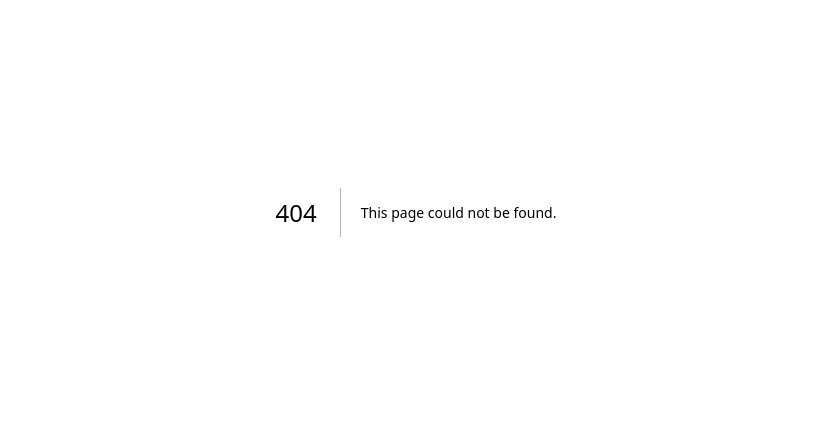
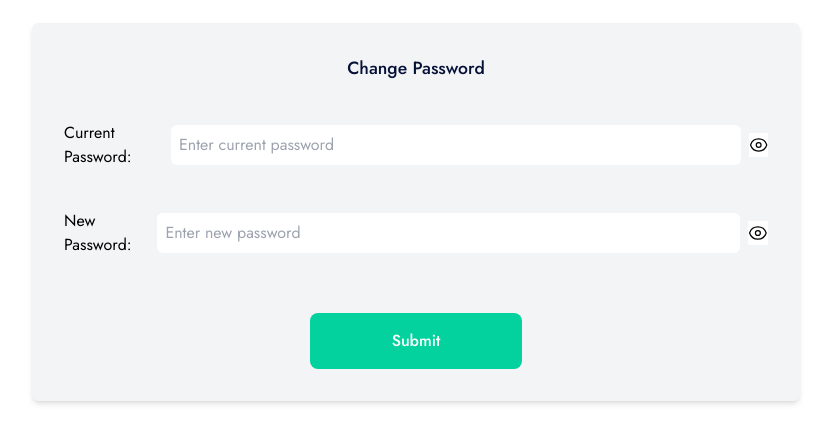
Before and after one commit to backendbro/cluthes, a Next.js app: page /ChangePassword in a window 1280 px wide. Before the commit this address had no page. Shown: the part 188-630 px from the top of the page, without its empty margins (224-1055 px from the left). Built offline with nearby package versions, Linux system fonts and the light colour scheme.

Commit message:
Done with change current password

```diff
--- a/components/Header.js
+++ b/components/Header.js
@@ -161,6 +161,8 @@ export default function Header() {
 						</li>
 
 
+
+
 						<hr />
 
 						<li
--- a/data/AssetsHeaderDataLeft.js
+++ b/data/AssetsHeaderDataLeft.js
@@ -20,5 +20,9 @@ export const AssetsHeaderDataLeft = [
     {
         name:"Verification",
         href:"/Verification"
+    },
+    {
+        name:"ChangePassword",
+        href:"/ChangePassword"
     }
 ]
--- /dev/null
+++ b/pages/ChangePassword.js
@@ -0,0 +1,163 @@
+import React from "react";
+import {useState, useRef} from "react"
+import {useRouter} from "next/router"
+import axios from "axios";
+import BeatLoader from 'react-spinners/BeatLoader'
+import { EyeIcon, EyeSlashIcon } from "@heroicons/react/24/outline";
+
+function ChangePassword() {
+    const [Loader, setLoader] = useState(false)
+    const [msg, setMsg] = useState(false)
+    const [Verify, setVerify] = useState(false)
+    const [name, setName] = useState("");
+    const [show_1, setShow_1] = useState(false);
+    const [show_2, setShow_2] = useState(false);
+
+    const oldPasswordRef = useRef(null)
+    const newPasswordRef = useRef(null)
+	const router = useRouter();
+
+
+
+
+    const changePassword = async () => {
+        setLoader(true)
+
+		if(!oldPasswordRef.current.value  || !newPasswordRef.current.value){
+			setMsg("Please fill in the empty field(s).")
+			setLoader(false);
+			return
+		}
+
+        await axios.put( "https://cluth-space.onrender.com/api/auth/reset-current-password",
+			{
+				currentPassword: oldPasswordRef.current.value,
+				newPassword:newPasswordRef.current.value
+			},
+			{
+				headers: {
+					Authorization: `Bearer ${localStorage.getItem("userToken")}`,
+					"Content-Type": "application/json",
+				}
+			},
+		).then((res)=> {
+
+			setMsg(res.data.message)
+            setLoader(false)
+            setVerify(true)
+
+			oldPasswordRef.current.value = " "
+			newPasswordRef.current.value = " "
+
+
+        }).catch((err)=> {
+
+			if(err.response.data.message == "INCORRECT PASSWORD"){
+				setMsg(err.response.data.message)
+				setLoader(false)
+
+				return;
+			}
+
+			setMsg("An error occured. Try again")
+			setLoader(false)
+			return;
+        })
+
+	};
+
+
+
+
+
+	return (
+		<div className='flex items-center justify-center h-[100vh]'>
+		<form className='w-[95%] mx-auto flex flex-col justify-start rounded-md space-y-8 md:w-[60%] bg-gray-100 !shadow-md shadow-gray-300  md:px-[2rem] py-8 px-6'>
+
+				<div className='flex flex-col space-y-4  justify-center'>
+					<p className='text-[1.1rem] font-medium text-center mb-6' style={{ color: "#051036" }}>
+						{Verify === true ? "Password Changed Successfully" : msg ? msg : `Change Password`}
+					</p>
+
+					<div className="flex flex-col md:flex-row gap-2 w-full md:items-center">
+                    <label for='username'> Current Password:</label>
+					<input
+						onChange={(e) => setName(e.target.value)}
+						className='p-2 outline-none rounded-md w-full'
+						type={`${show_1 ? "text" : "password"}`}
+						required
+                        ref={oldPasswordRef}
+						id='username'
+						placeholder='Enter current password'
+					/>
+
+						{!show_1 && (
+										<EyeIcon
+											onClick={() => {
+												setShow_1(true);
+											}}
+											className='w-6 h-6 text-black cursor-pointer bg-white'
+										/>
+									)}
+									{show_1 && (
+										<EyeSlashIcon
+											onClick={() => {
+												setShow_1(false);
+											}}
+											className='w-6 h-6 cursor-pointer text-black bg-white'
+										/>
+									)}
+
+                    </div>
+
+
+					<div className="flex flex-col md:flex-row gap-2 w-full md:items-center !mt-10">
+                    <label for='username'> New Password: </label>
+					<input
+						onChange={(e) => setName(e.target.value)}
+						className='p-2 outline-none rounded-md w-full'
+						type={`${show_2 ? "text" : "password"}`}
+                        ref={newPasswordRef}
+						required
+						id='username'
+						placeholder='Enter new password'
+					/>
+
+					{!show_2 && (
+										<EyeIcon
+											onClick={() => {
+												setShow_2(true);
+											}}
+											className='w-6 h-6 text-black cursor-pointer bg-white'
+										/>
+									)}
+									{show_2 && (
+										<EyeSlashIcon
+											onClick={() => {
+												setShow_2(false);
+											}}
+											className='w-6 h-6 cursor-pointer text-black bg-white'
+										/>
+									)}
+
+                    </div>
+
+
+					<div className='text-white  cursor-pointer  !mt-14 font-medium rounded-lg bg-green py-[1rem] px-[3rem] text-center md:w-[30%] w-[70%] mx-auto'
+						onClick={changePassword}
+
+                    >
+						{Loader ? <BeatLoader color="white" /> : "Submit"}
+					</div>
+
+
+
+
+
+				</div>
+			</form>
+		</div>
+	);
+}
+
+export default ChangePassword;
--- a/pages/Verification.js
+++ b/pages/Verification.js
@@ -1,7 +1,7 @@
 import React, { useEffect, useState } from "react";
 import { AiTwotoneMail } from "react-icons/ai";
 import { BsFillPersonFill } from "react-icons/bs";
-import { BsFillHouseDoorFill } from "react-icons/bs";
+import { HiLockClosed } from "react-icons/hi";
 import {useRouter} from "next/router"
 
 import axios from "axios";
@@ -13,9 +13,6 @@ const Verification = () => {
     const [userMail, setUserMail] = useState()
     const router = useRouter()
 
-	// useEffect( ()=> {
-	//  axios.get("https://copyoptions.onrender.com/api/user/get-user", {})
-	// }, [cookies])
     useEffect(() => {
 
 		setUserData(JSON.parse(localStorage.getItem("userData")));
@@ -84,6 +81,29 @@ const Verification = () => {
 						</div>
 					</div>
 
+
+				</div>
+
+				<div className='verification__icons'>
+
+					<div
+						className='verification__icon'
+						onClick={
+							() => {
+                                router.push("/ChangePassword")
+
+							}
+						}
+					>
+						<div className='verification__icon__div2'>
+							<HiLockClosed className='icon' />
+						</div>
+						<div className='verification__text__div'>
+							<p>Change Password</p>
+
+						</div>
+					</div>
+
 					{/* <div
 						className='verification__icon'
 						onClick={
```
